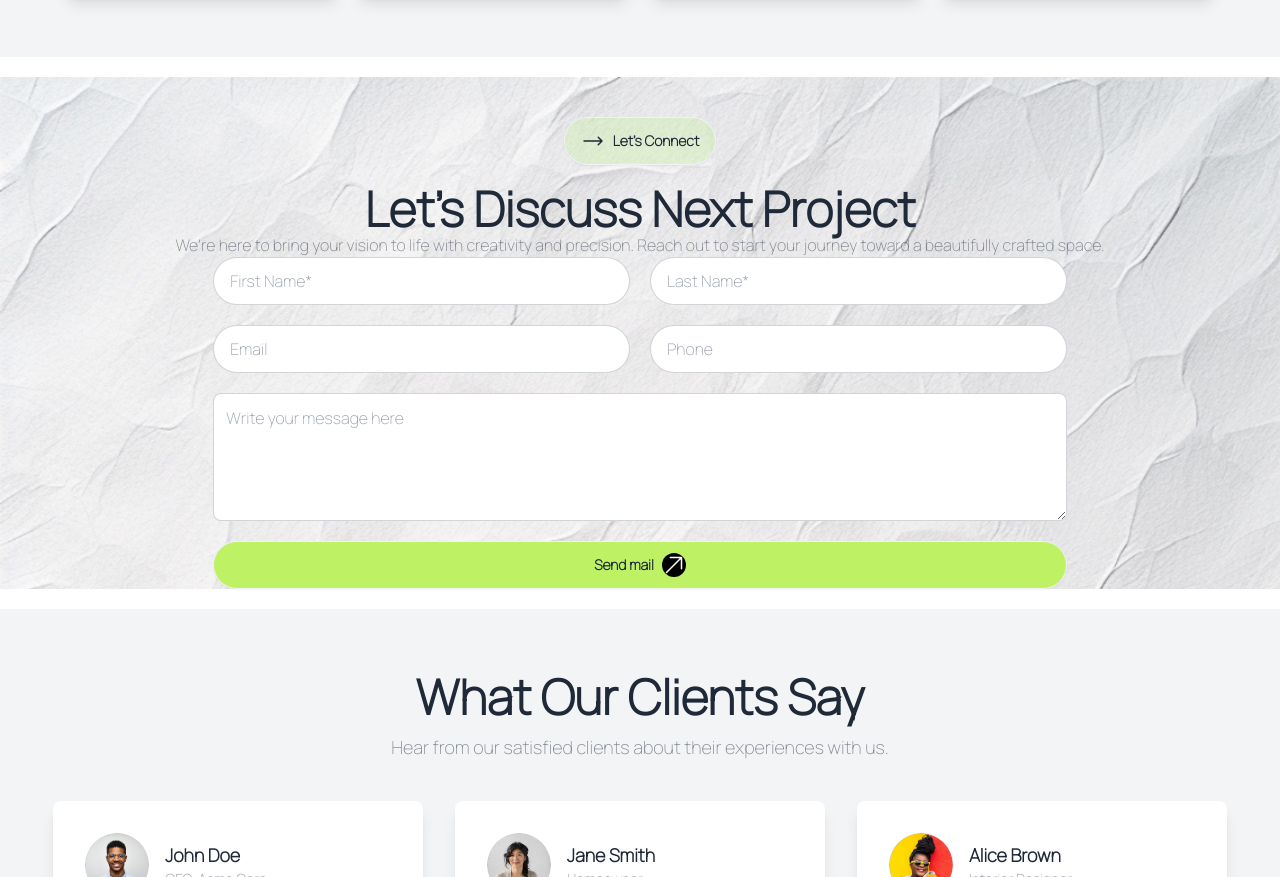
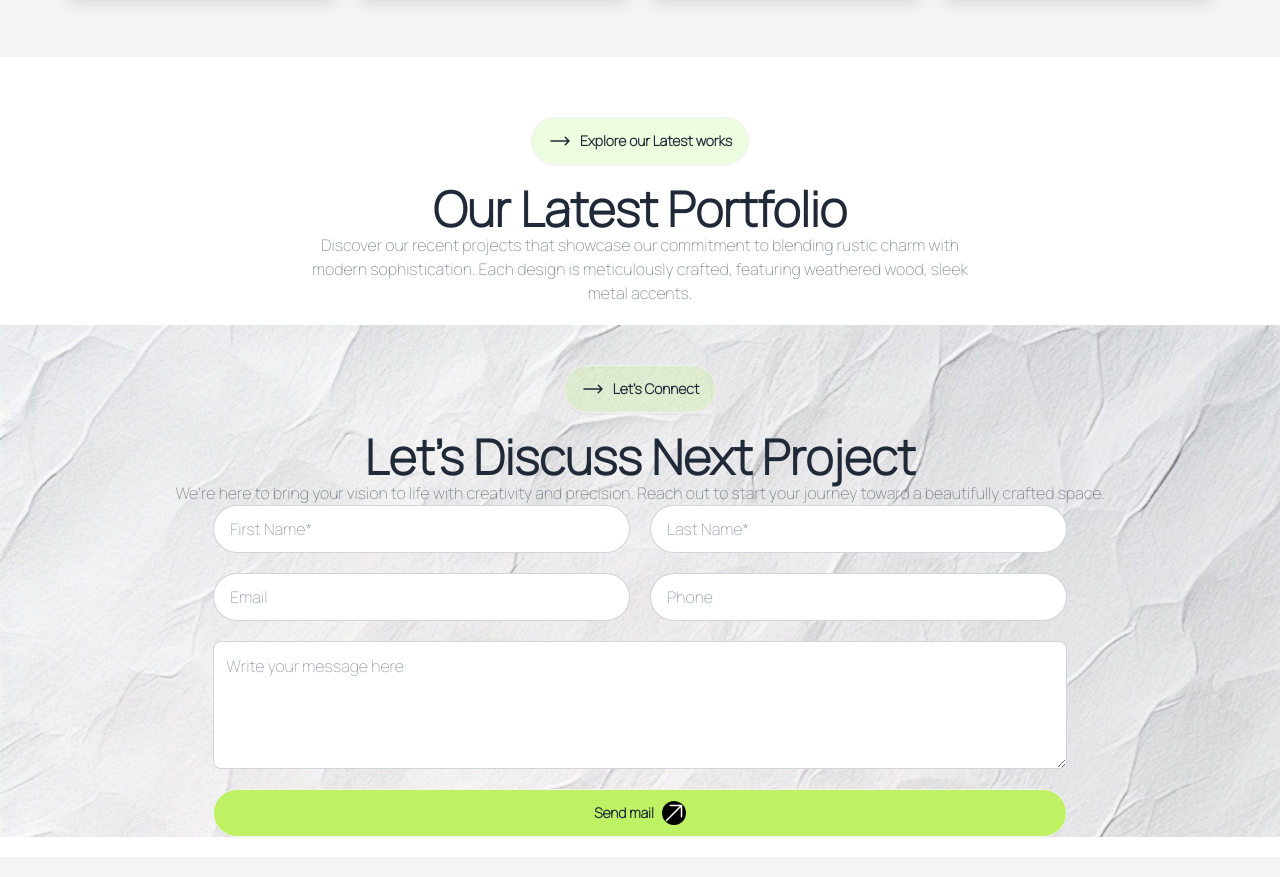
Before and after one commit to AyshaUrmi0/HomeCraft-Builders, a plain HTML site: page index.html in a window 1280 px wide. Shown: the part 2038-2915 px from the top of the page. Drawn offline with nearby package versions, Linux system fonts and the light colour scheme.

Commit message:
Our Latest Portfolio started

```diff
--- a/index.html
+++ b/index.html
@@ -310,7 +310,38 @@
 
 
 
+
     </section>
+    <!-- Our Latest Portfolio -->
+<section class="mt-5">
+  <div class="flex justify-center">
+    <button class="flex justify-center mt-10 mb-5 text-center bg-[#ABEF5F33] rounded-full btn">
+      <svg xmlns="http://www.w3.org/2000/svg" fill="none" viewBox="0 0 24 24" stroke-width="1.5" stroke="currentColor" class="size-6">
+        <path stroke-linecap="round" stroke-linejoin="round" d="M17.25 8.25 21 12m0 0-3.75 3.75M21 12H3" />
+      </svg>
+
+      Explore our Latest works
+    </button>
+
+  </div>
+  <div class="w-11/12 px-2 mx-auto text-center ">
+    <h1 class="mx-auto text-4xl font-bold lg:text-5xl">
+      Our Latest Portfolio
+    </h1>
+    <p class="w-7/12 mx-auto text-center opacity-50 ">
+     Discover our recent projects that showcase our commitment to blending rustic charm with modern sophistication. Each design is meticulously crafted, featuring weathered wood, sleek metal accents.
+    </p>
+  </div>
+  <!-- picture section -->
+
+
+</section>
+
+
+
+
+    <!-- lets connect section starts -->
+
 
     <section class="mt-5 set-image">
       <div class="flex justify-center">
```
